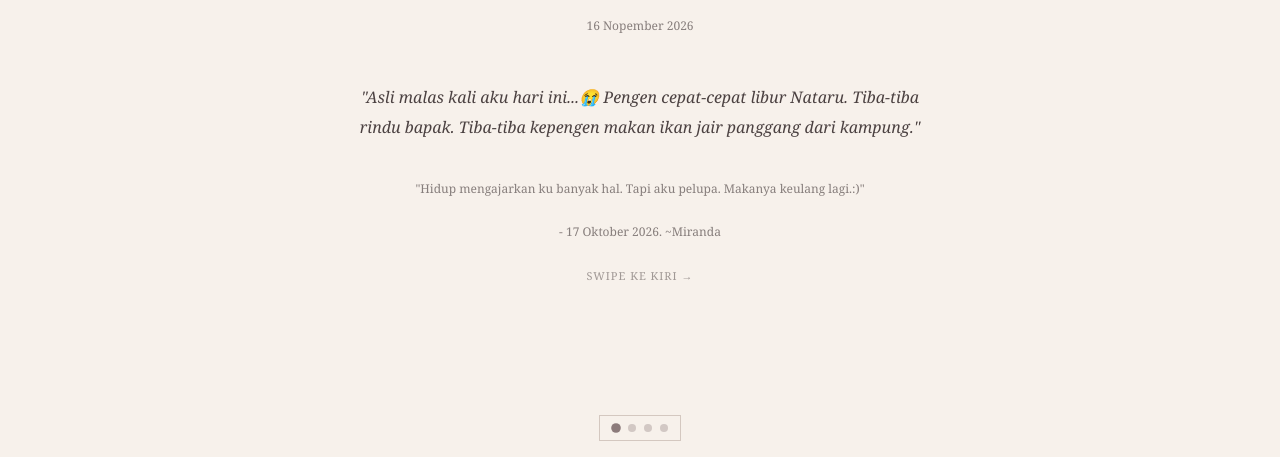
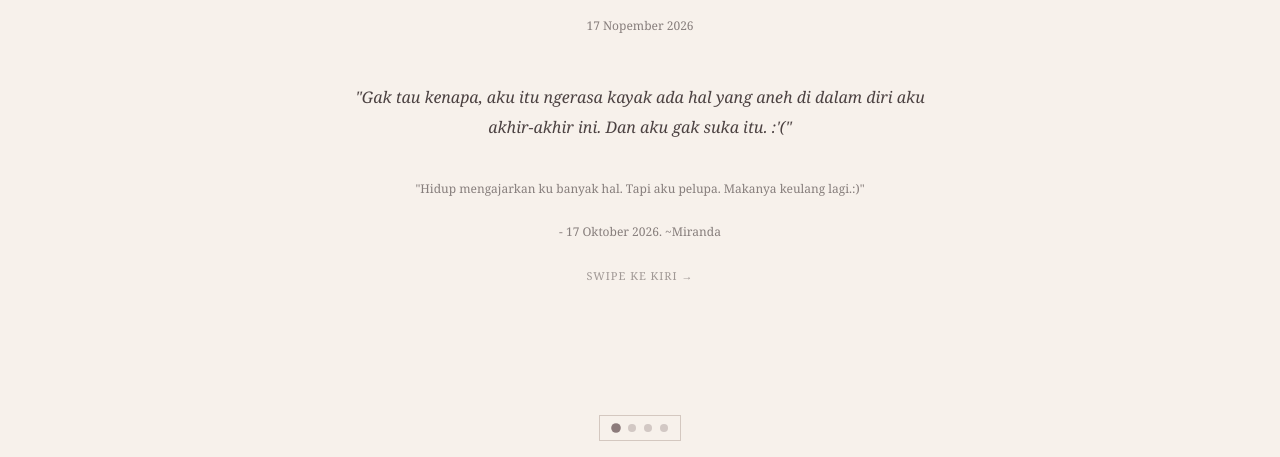
Before and after one commit to thingsineversaid/thingsineversaid, a plain HTML site: page index.html in a window 1280 px wide. Shown: the part 343-800 px from the top of the page. Drawn offline with Linux system fonts and the light colour scheme.

Commit message:
Update index.html

```diff
--- a/index.html
+++ b/index.html
@@ -343,14 +343,13 @@
 
                 <h1>WELCOME TO MY<br>BRAIN DUMP</h1>
 
-                <div class="post-date">16 Nopember 2026</div>
+                <div class="post-date">17 Nopember 2026</div>
 
                 <div class="subtitle">
                     <br>
 
-                    "Asli malas kali aku hari ini...😭
-                    Pengen cepat-cepat libur Nataru. Tiba-tiba rindu bapak.
-                    Tiba-tiba kepengen makan ikan jair panggang dari kampung."
+                    "Gak tau kenapa, aku itu ngerasa kayak ada hal yang aneh di dalam diri aku akhir-akhir ini.
+                    Dan aku gak suka itu. :'("
 
                 </div>
 
```
